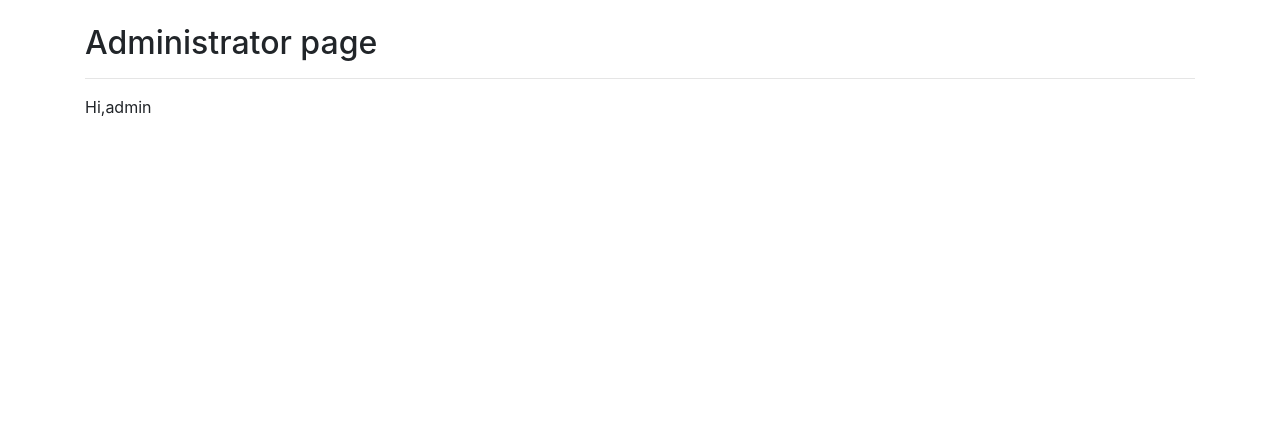
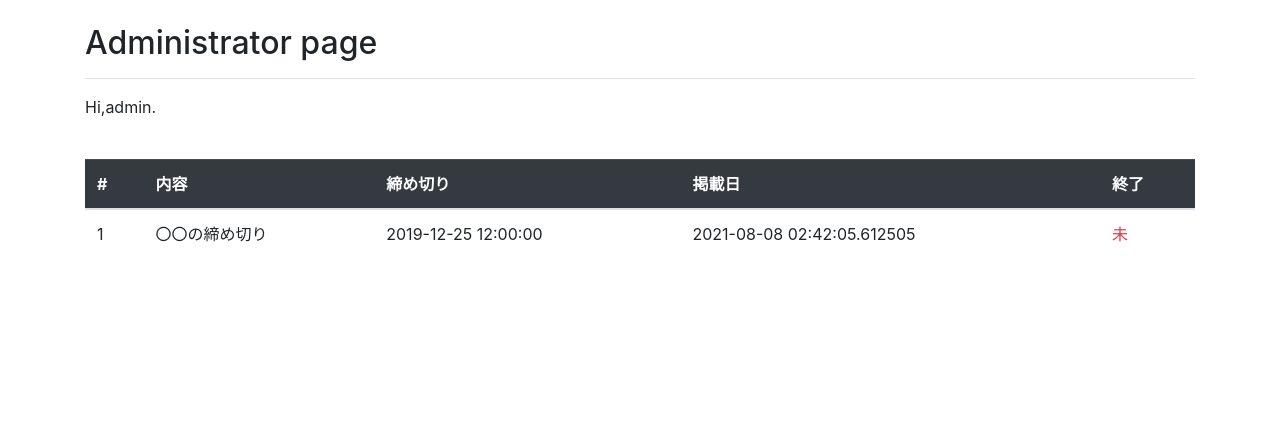
Before and after one commit to poteto1212/fastAPI_Tutorial, a FastAPI app: page /admin in a window 1280 px wide. Shown: the top 441 px of the page. Run offline with FastAPI, Linux system fonts and the light colour scheme; data comes from the database, SQL or seed files in the repository; some libraries are stand-ins or nearby versions.

Commit message:
モデルを管理画面に反映させよう

```diff
--- a/templates/admin.html
+++ b/templates/admin.html
@@ -1,7 +1,40 @@
 {% extends "layout.html" %}
 {% block content %}
 <br>
-<h2>Administrator page</h2>
+    <h2>Administrator page</h2>
 <hr>
-<p>Hi,{{username}}</p>
+    <p>Hi,{{user['username']}}.</p>
+<br>
+    <table class="table">
+        <thead class="table-dark">
+            <tr>
+                <th>#</th>
+                <th>内容</th>
+                <th>締め切り</th>
+                <th>掲載日</th>
+                <th>終了</th>
+            </tr>
+        </thead>
+        <tbody>
+            {% for tasks in task %}
+            <tr>
+                <td>{{tasks['id']}}</td>
+                <td>{{tasks['content']}}</td>
+                <td>{{tasks['deadline']}}</td>
+                <td>{{tasks['date']}}</td>
+                <td>
+                    {% if tasks['done'] %}
+                    <div class="text-success">済</div>
+                    {% else %}
+                    <div class="text-danger">未</div>
+                    {% endif %}
+                </td>
+            </tr>
+            {% endfor %}
+        </tbody>
+
+    </table>
+
+
+
 {% endblock content %}
```
Also changed, not shown: contorollers.py (+13 -1 lines).
